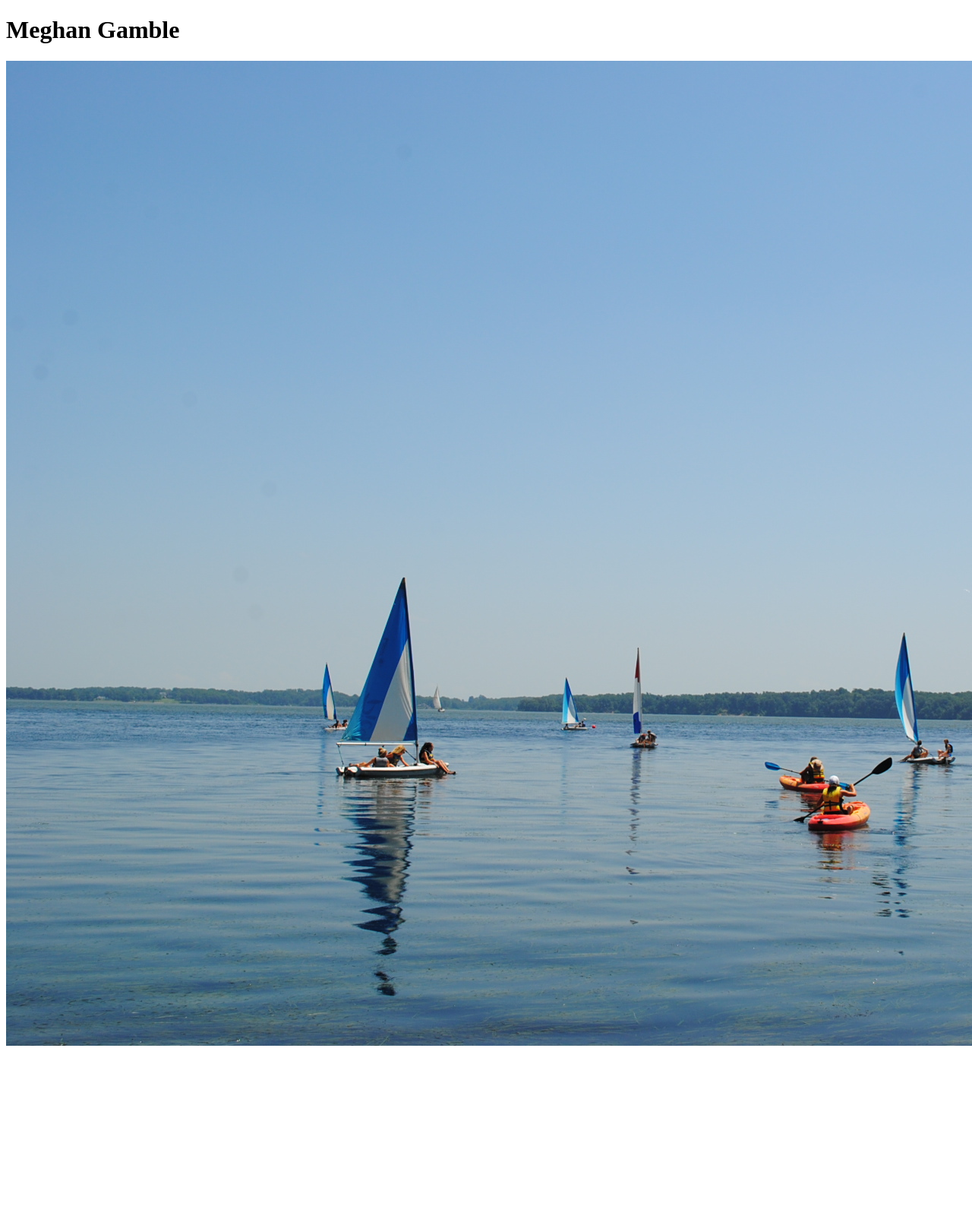
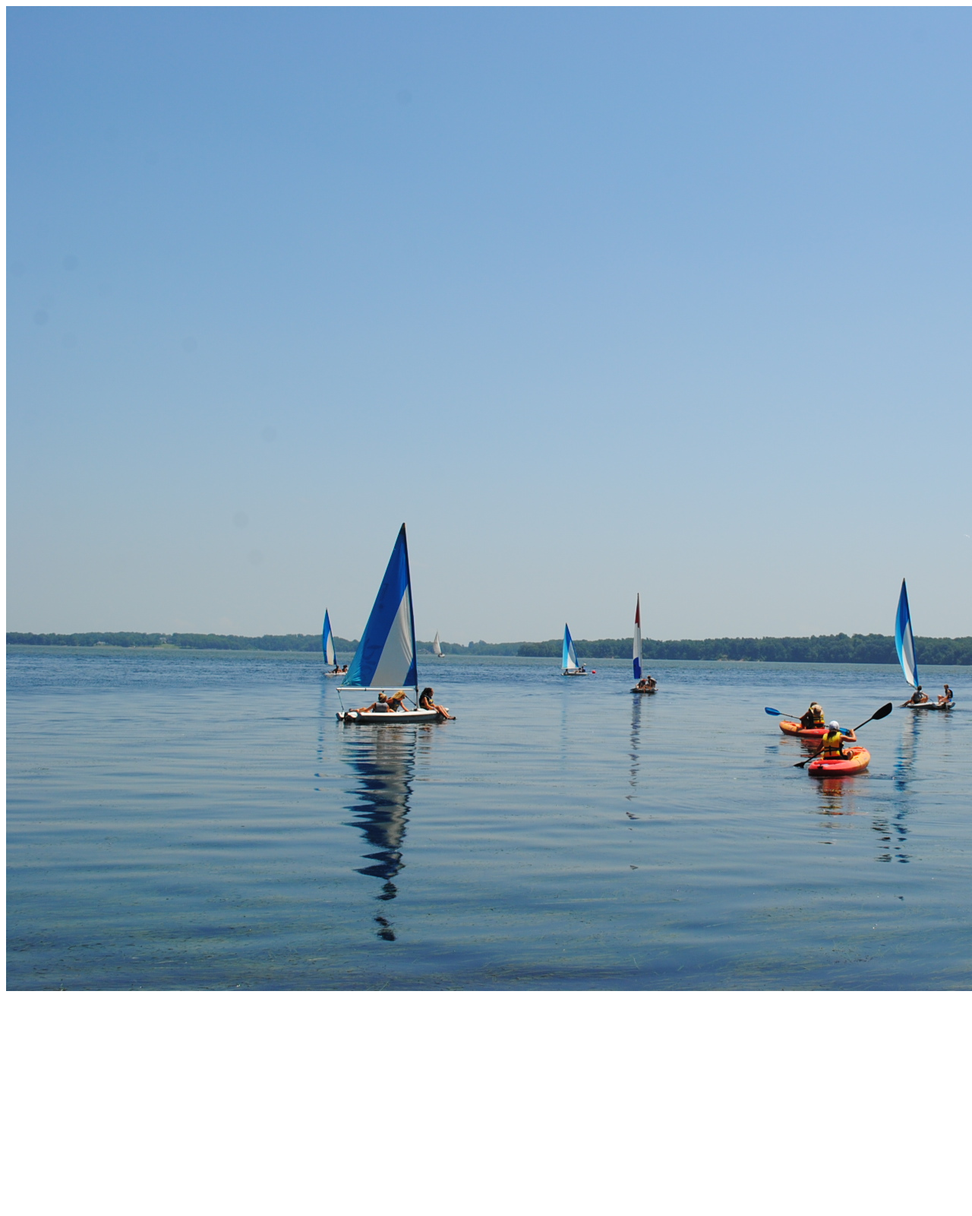
Before and after one commit to meggamble/WebsiteCode, a plain HTML site: page index.html in a window 1280 px wide. Shown: the top 1600 px of the page at 76% size. Drawn offline with Linux system fonts and the light colour scheme.

Commit message:
stylesheet

```diff
--- a/index.html
+++ b/index.html
@@ -3,15 +3,16 @@
 <head>
 	<meta charset="UTF-8">
 	<title>Meghan Gamble</title>
-	<link rel="website" href="css/website.css" type="text/css">
+	<link rel="stylesheet" href="css/website.css" type="text/css">
 </head>
 <body>
 <!--Actual body code starts here-->
 <div id="Main Container">
-	<h1>Meghan Gamble</h1>
-	<img src="images/boatpic1.JPG" alt="boatpic1">
+	<div id="background">
+		<img src="images/boatpic1.JPG" alt="boatpic1">
+	</div>
 	<div id="Logo">
-		<img src="images/Gamble.Meghan.FinalLogo.jpg" alt="Logo">
+		<img src="images/Gamble.Meghan.FinalLogo.png" alt="Logo">
 	</div>
 </div>
 </body>
```
